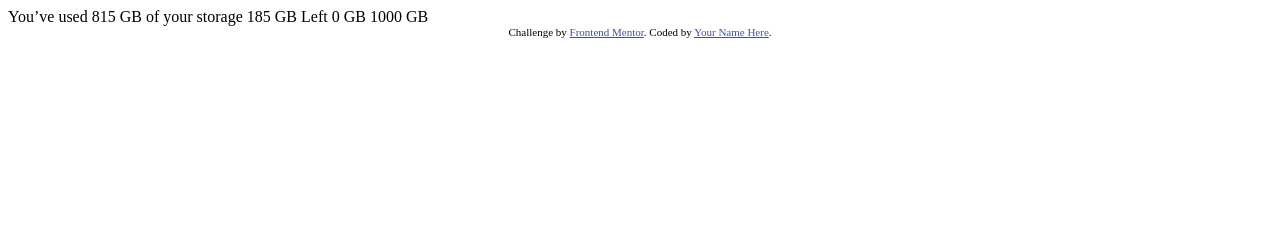
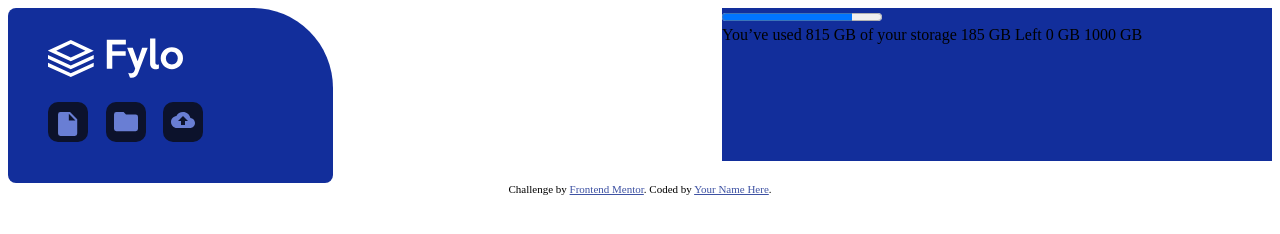
Before and after one commit to Franziska-F/Data-storage-component, a plain HTML site: page index.html in a window 1280 px wide. Drawn offline with Linux system fonts and the light colour scheme.

Commit message:
build display boxes

```diff
--- a/index.html
+++ b/index.html
@@ -1,31 +1,55 @@
 <!DOCTYPE html>
 <html lang="en">
   <head>
-  <meta charset="UTF-8">
-  <meta name="viewport" content="width=device-width, initial-scale=1.0"> <!-- displays site properly based on user's device -->
+    <meta charset="UTF-8" />
+    <meta name="viewport" content="width=device-width, initial-scale=1.0" />
+    <!-- displays site properly based on user's device -->
 
-  <link rel="icon" type="image/png" sizes="32x32" href="./images/favicon-32x32.png">
-
+    <link
+      rel="icon"
+      type="image/png"
+      sizes="32x32"
+      href="./images/favicon-32x32.png"
+    />
+    <link rel="stylesheet" href="styles.css" />
     <title>Frontend Mentor | Fylo data storage component</title>
 
     <!-- Feel free to remove these styles or customise in your own stylesheet 👍 -->
-  <style>
-    .attribution { font-size: 11px; text-align: center; }
-    .attribution a { color: hsl(228, 45%, 44%); }
-  </style>
   </head>
   <body>
-
-  You’ve used 815 GB of your storage
-
-  185 GB Left
-
-  0 GB
-  1000 GB
-
+    <div class="displays">
+      <div class="logo-container">
+        <span class="logo"
+          ><img
+            src="images/logo.svg"
+            alt="white graphic paper stak and the characters FLO next to it"
+        /></span>
+        <div class="icons">
+          <span class="document"
+            ><img src="images/icon-document.svg" alt="icon of a document"
+          /></span>
+          <span class="folder"
+            ><img src="images/icon-folder.svg" alt="icon of a folder"
+          /></span>
+          <span class="upload"
+            ><img
+              src="images/icon-upload.svg"
+              alt="icon of a cloud, marking upload"
+          /></span>
+        </div>
+      </div>
+      <div class="display-bar">
+        <form>
+          <progress max="1000" value="815" id="bar"></progress>
+        </form>
+        You’ve used 815 GB of your storage 185 GB Left 0 GB 1000 GB
+      </div>
+    </div>
     <div class="attribution">
-    Challenge by <a href="https://www.frontendmentor.io?ref=challenge" target="_blank">Frontend Mentor</a>.
-    Coded by <a href="#">Your Name Here</a>.
+      Challenge by
+      <a href="https://www.frontendmentor.io?ref=challenge" target="_blank"
+        >Frontend Mentor</a
+      >. Coded by <a href="#">Your Name Here</a>.
     </div>
   </body>
 </html>
--- /dev/null
+++ b/styles.css
@@ -0,0 +1,59 @@
+.attribution {
+  font-size: 11px;
+  text-align: center;
+}
+.attribution a {
+  color: hsl(228, 45%, 44%);
+}
+/*.background {
+  background-color: #0c122c;
+  background-image: url(images/bg-desktop.png);
+  background-repeat: no-repeat;
+  background-position: center;
+  height: 500px;
+  background-size: cover;
+  margin-top: 400px;
+}*/
+.displays {
+  display: flex;
+  flex-direction: row;
+  justify-content: space-between;
+}
+
+.logo-container {
+  background-color: hsl(228, 79%, 34%);
+
+  border-radius: 8px 80px 8px 8px;
+  width: 325px;
+  height: 175px;
+}
+.logo img {
+  margin-top: 30px;
+  margin-left: 40px;
+}
+
+.icons {
+  margin-top: 20px;
+  margin-left: 40px;
+  margin-right: 60px;
+  margin-bottom: 40px;
+  padding-right: 70px;
+  display: flex;
+  justify-content: space-between;
+}
+.icons span {
+  background-color: hsl(229, 57%, 11%);
+  width: 40px;
+  height: 40px;
+  border-radius: 10px;
+}
+.icons span img {
+  display: block;
+  margin: 10px auto;
+}
+
+.display-bar {
+  width: 550px;
+  height: 153px;
+  background-color: hsl(228, 79%, 34%);
+}
```
Also changed, not shown: 1 other file. Lines whose indentation alone changed are shown as unchanged.
